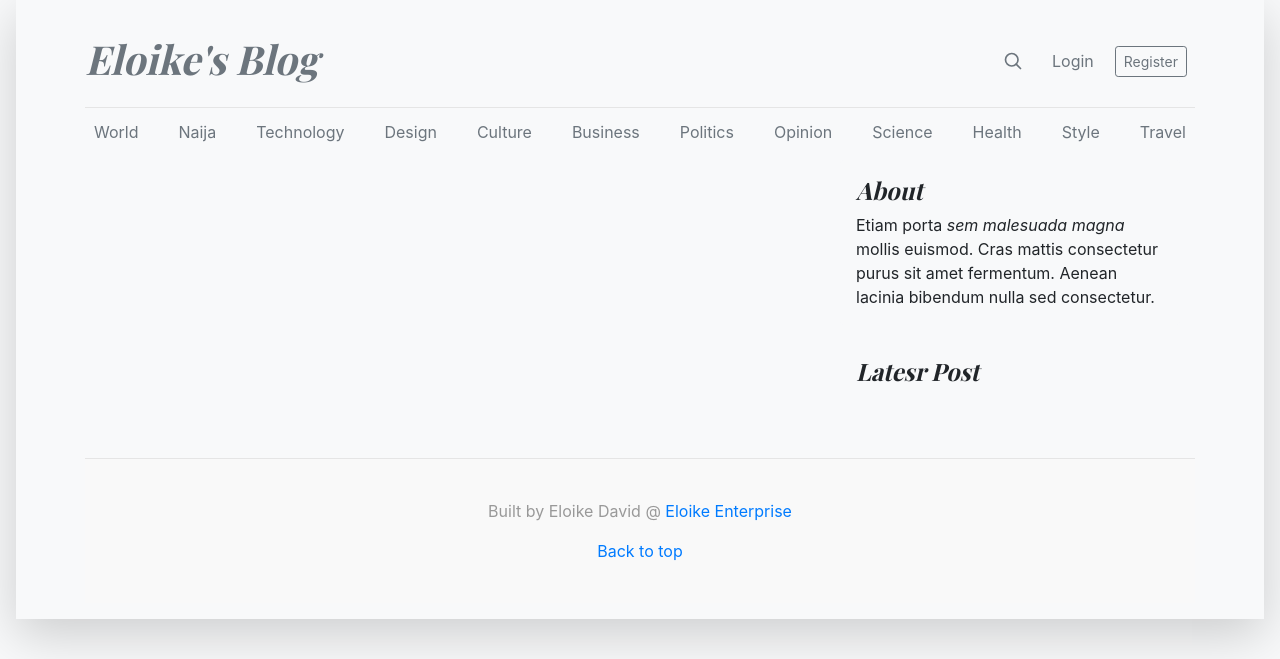
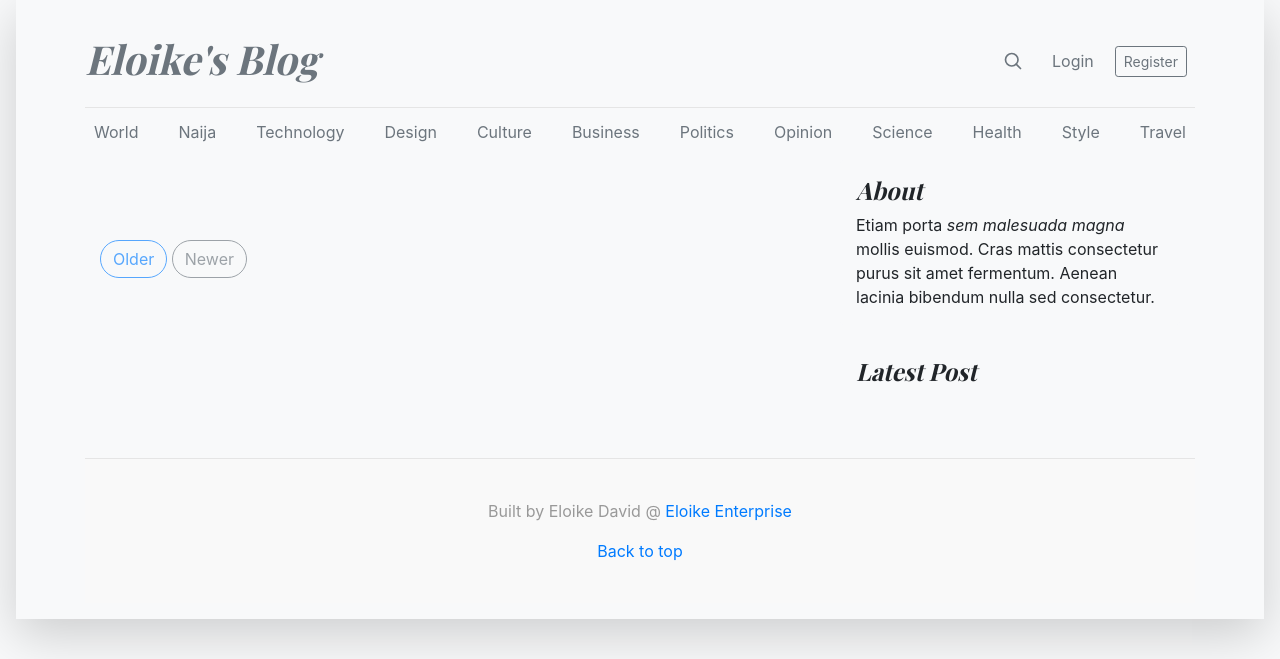
Before and after one commit to stones4semper/E-News, a Django app: template blog/templates/blog/details.html in a window 1280 px wide. Shown: the part 17-676 px from the top of the page. Run offline with Django 3.2, Linux system fonts and the light colour scheme; the template is opened without the code that fills it, so the values that code supplies are empty; some libraries are stand-ins or nearby versions.

Commit message:
i don add next and prev button

```diff
--- a/blog/templates/blog/details.html
+++ b/blog/templates/blog/details.html
@@ -24,11 +24,12 @@
 
                 <p>{{object.content}}</p>
 
+
             </div>
-            {% comment %} <nav class="blog-pagination">
-                <a class="btn btn-outline-primary" href="#">Older</a>
-                <a class="btn btn-outline-secondary disabled" href="#">Newer</a>
-            </nav> {% endcomment %}
+            <nav class="blog-pagination">
+                <a class="btn btn-outline-primary {% if not prevPost.id %} disabled {% endif %}" href="{{prevPost.get_absolute_url}}">Older</a>
+                <a class="btn btn-outline-secondary {% if not nextPost.id %} disabled {% endif %}" href="{{nextPost.get_absolute_url}}">Newer</a>
+            </nav>
 
             </div>
 
@@ -39,7 +40,7 @@
                 </div>
 
                 <div class="p-3">
-                    <h4 class="font-italic">Latesr Post</h4>
+                    <h4 class="font-italic">Latest Post</h4>
                     <ol class="list-unstyled mb-0">
                         {% for latest in latests %}
                             <a style="color:black" href="{{latest.get_absolute_url}}">
--- a/blog/views.py
+++ b/blog/views.py
@@ -45,7 +45,6 @@ class CatPostListView(ListView):
     def get_queryset(self):
         DeyId = get_object_or_404(Category, CatName=self.kwargs.get('category'))
         return Posts.objects.filter(category_id=DeyId).order_by('-date_posted')
-
 
 class PostDeleteView(LoginRequiredMixin, UserPassesTestMixin, DeleteView):
     model = Posts
@@ -122,9 +121,13 @@ def UpdatePost(request, pk):
 @login_required
 def PostDetail(request, pk):
     obj = get_object_or_404(Posts, id=pk)
+    nextPost = Posts.objects.filter(id__gt=obj.id).order_by('id').first()
+    prevPost = Posts.objects.filter(id__lt=obj.id).order_by('-id').first()
     context={
         'object':obj,
         'title': obj.title,
+        'nextPost': nextPost,
+        'prevPost': prevPost,
         'latests': Posts.objects.all().order_by('-id')[:5]
     }
     return render(request, 'blog/details.html', context)
```
Also changed, not shown: Readme.md (added).
